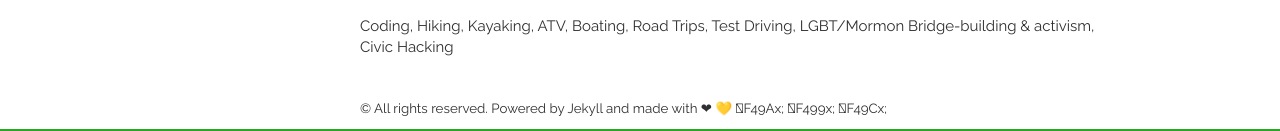
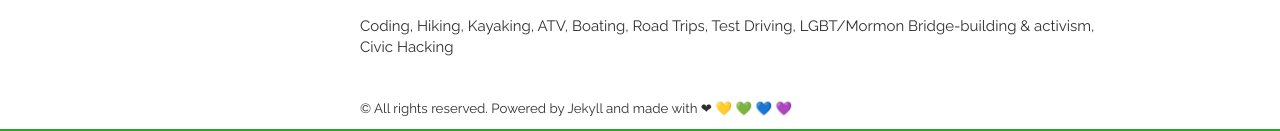
Before and after one commit to ejsuncy/ejsuncy.github.io, a Jekyll site: the page built from index.html, in a window 1280 px wide. Shown: the part 1418-1549 px from the top of the page. Built offline with Jekyll 4.4.1, drawn with Linux system fonts in a browser that asks for light colours; nearby versions of some CDN libraries; Markdown is read by kramdown in place of the engine named in the settings; the list of posts is cut into pages by our own code; part of the change alters nothing that is shown.

```diff
--- a/_layouts/layout.html
+++ b/_layouts/layout.html
@@ -52,7 +52,7 @@
         {{ content }}
 
     <footer class="thirteen columns">
-        <p>© All rights reserved. Powered by <a href="http://jekyllrb.com/">Jekyll</a> and made with &#x2764; &#x1F49B; &#1F49Ax; &#1F499x; &#1F49Cx;</p>
+        <p>© All rights reserved. Powered by <a href="http://jekyllrb.com/">Jekyll</a> and made with &#x2764; &#x1F49B; &#x1F49A; &#x1F499; &#x1F49C;</p>
     </footer>
     </div>
 </div>
```
